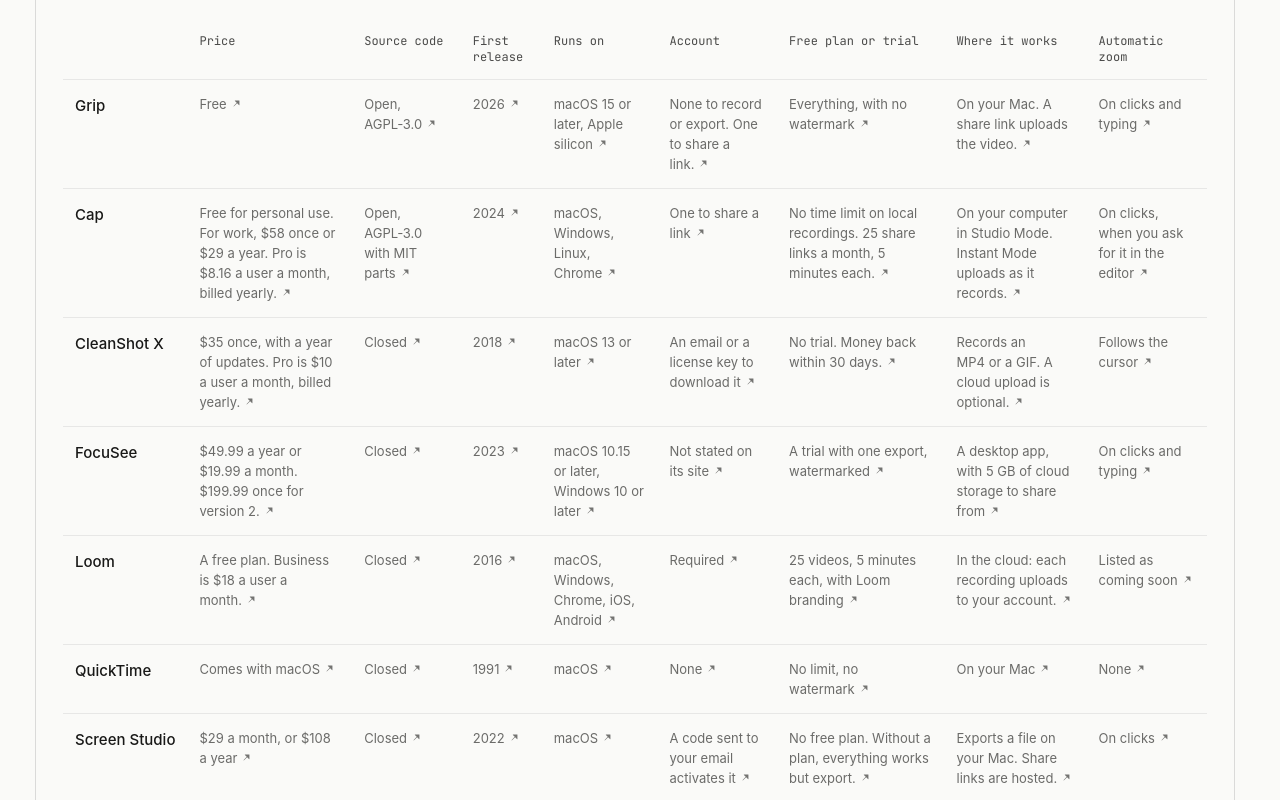
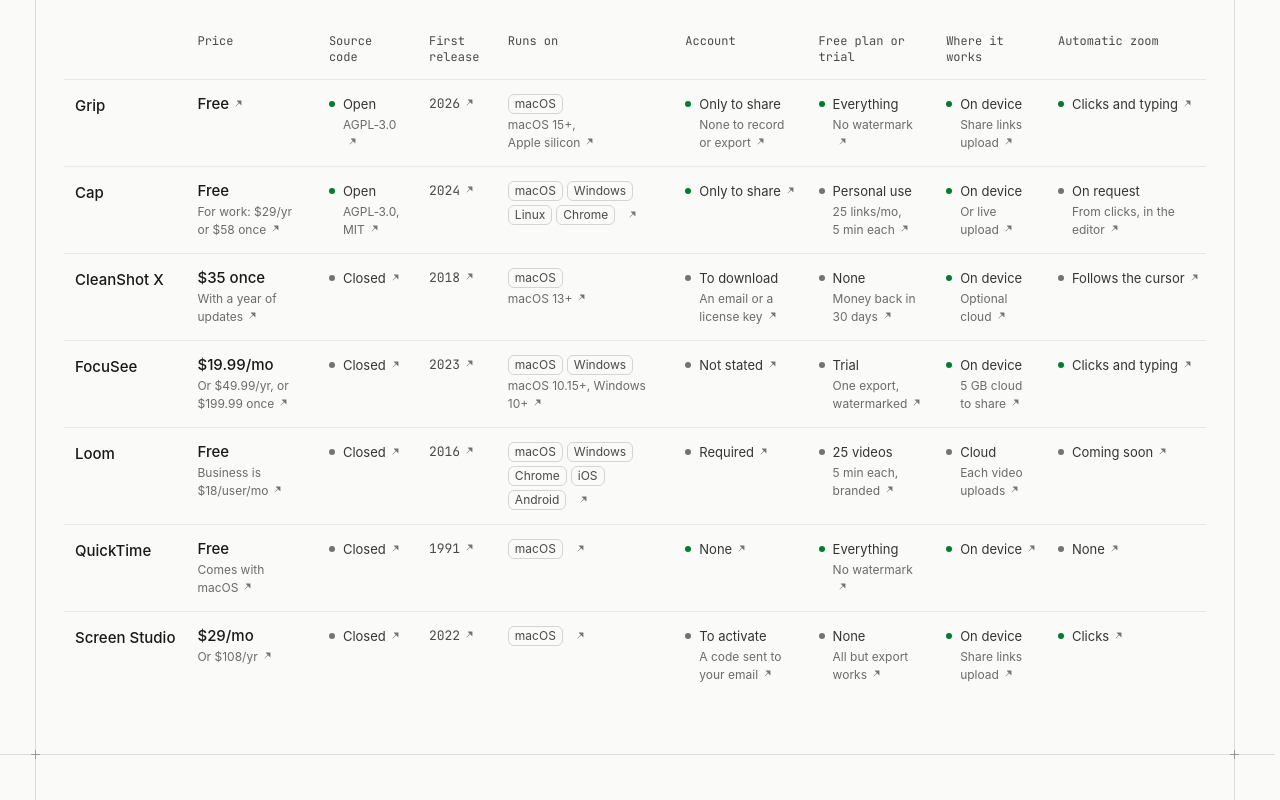
Before and after one commit to bestboyhq/grip, a SvelteKit app in the folder site/: page /benchmark in a window 1280 px wide. Shown: the part 620-1420 px from the top of the page. Built offline with nearby package versions, Linux system fonts and the light colour scheme; a web font is replaced by a local one.

Commit message:
docs(site): compare Mac screen recorders on a benchmark page
Co-authored-by: malini-agent[bot] <338999285+malini-agent[bot]@users.noreply.github.com>

```diff
--- a/site/src/lib/benchmark.ts
+++ b/site/src/lib/benchmark.ts
@@ -8,18 +8,27 @@ export const CHECKED = '2026-11-19';
 // How long take.swift runs.
 export const SECONDS = 15;
 
-export const FACTS = [
-	['price', 'Price'],
-	['source', 'Source code'],
-	['since', 'First release'],
-	['platforms', 'Runs on'],
-	['account', 'Account'],
-	['free', 'Free plan or trial'],
-	['where', 'Where it works'],
-	['zoom', 'Automatic zoom'],
-] as const;
+// The columns, one fact each, and how its cells show it, the same way in every row: a price leads with its
+// headline, a mark is a short answer after a dot that turns green on the answers in `good`, a year is set in mono,
+// and chips list platforms. A value stays a few words; the rest goes in its note.
+type Key = 'price' | 'source' | 'since' | 'platforms' | 'account' | 'free' | 'where' | 'zoom';
+export const FACTS: readonly Readonly<{
+	key: Key;
+	label: string;
+	kind: 'price' | 'mark' | 'year' | 'chips';
+	good?: readonly string[];
+}>[] = [
+	{ key: 'price', label: 'Price', kind: 'price' },
+	{ key: 'source', label: 'Source code', kind: 'mark', good: ['Open'] },
+	{ key: 'since', label: 'First release', kind: 'year' },
+	{ key: 'platforms', label: 'Runs on', kind: 'chips' },
+	{ key: 'account', label: 'Account', kind: 'mark', good: ['None', 'Only to share'] },
+	{ key: 'free', label: 'Free plan or trial', kind: 'mark', good: ['Everything'] },
+	{ key: 'where', label: 'Where it works', kind: 'mark', good: ['On device'] },
+	{ key: 'zoom', label: 'Automatic zoom', kind: 'mark', good: ['Clicks and typing', 'Clicks'] },
+];
 
-type Fact = readonly [text: string, source: string];
+type Fact = Readonly<{ value: string | readonly string[]; note?: string; source: string }>;
 
 // The ids of the recorders with a take, so the page asks only for clips that ship: none yet.
 export type Filmed = never;
@@ -27,7 +36,7 @@ export type Filmed = never;
 export type Recorder = Readonly<{
 	name: string;
 	url: string;
-	facts: Readonly<Record<(typeof FACTS)[number][0], Fact>>;
+	facts: Readonly<Record<Key, Fact>>;
 }> &
 	Readonly<
 		| { id: Filmed; take: Readonly<{ version: string; width: number; height: number }> }
@@ -44,14 +53,14 @@ export const RECORDERS: readonly Recorder[] = [
 		name: 'Grip',
 		url: 'https://bestboy.dev/grip',
 		facts: {
-			price: ['Free', README],
-			source: ['Open, AGPL-3.0', `${GITHUB_URL}/blob/main/LICENSE`],
-			since: ['2026', `${GITHUB_URL}/releases/tag/v0.1.0`],
-			platforms: ['macOS 15 or later, Apple silicon', README],
-			account: ['None to record or export. One to share a link.', README],
-			free: ['Everything, with no watermark', README],
-			where: ['On your Mac. A share link uploads the video.', README],
-			zoom: ['On clicks and typing', README],
+			price: { value: 'Free', source: README },
+			source: { value: 'Open', note: 'AGPL-3.0', source: `${GITHUB_URL}/blob/main/LICENSE` },
+			since: { value: '2026', source: `${GITHUB_URL}/releases/tag/v0.1.0` },
+			platforms: { value: ['macOS'], note: 'macOS 15+, Apple\u00a0silicon', source: README },
+			account: { value: 'Only to share', note: 'None to record or export', source: README },
+			free: { value: 'Everything', note: 'No watermark', source: README },
+			where: { value: 'On device', note: 'Share links upload', source: README },
+			zoom: { value: 'Clicks and typing', source: README },
 		},
 	},
 	{
@@ -59,20 +68,22 @@ export const RECORDERS: readonly Recorder[] = [
 		name: 'Cap',
 		url: 'https://cap.so',
 		facts: {
-			price: [
-				'Free for personal use. For work, $58 once or $29 a year. Pro is $8.16 a user a month, billed yearly.',
-				'https://cap.so/pricing',
-			],
-			source: ['Open, AGPL-3.0 with MIT parts', 'https://github.com/CapSoftware/Cap'],
-			since: ['2024', 'https://github.com/CapSoftware/Cap/releases'],
-			platforms: ['macOS, Windows, Linux, Chrome', 'https://cap.so/download'],
-			account: ['One to share a link', 'https://cap.so/docs/recording/studio-mode'],
-			free: ['No time limit on local recordings. 25 share links a month, 5 minutes each.', 'https://cap.so/pricing'],
-			where: [
-				'On your computer in Studio Mode. Instant Mode uploads as it records.',
-				'https://cap.so/docs/recording/studio-mode',
-			],
-			zoom: ['On clicks, when you ask for it in the editor', 'https://cap.so/docs/recording/studio-mode'],
+			price: {
+				value: 'Free',
+				note: 'For work: $29/yr or $58 once',
+				source: 'https://cap.so/pricing',
+			},
+			source: { value: 'Open', note: 'AGPL-3.0, MIT', source: 'https://github.com/CapSoftware/Cap' },
+			since: { value: '2024', source: 'https://github.com/CapSoftware/Cap/releases' },
+			platforms: { value: ['macOS', 'Windows', 'Linux', 'Chrome'], source: 'https://cap.so/download' },
+			account: { value: 'Only to share', source: 'https://cap.so/docs/recording/studio-mode' },
+			free: { value: 'Personal use', note: '25 links/mo, 5 min each', source: 'https://cap.so/pricing' },
+			where: {
+				value: 'On device',
+				note: 'Or live upload',
+				source: 'https://cap.so/docs/recording/studio-mode',
+			},
+			zoom: { value: 'On request', note: 'From clicks, in the editor', source: 'https://cap.so/docs/recording/studio-mode' },
 		},
 	},
 	{
@@ -80,17 +91,18 @@ export const RECORDERS: readonly Recorder[] = [
 		name: 'CleanShot X',
 		url: 'https://cleanshot.com',
 		facts: {
-			price: [
-				'$35 once, with a year of updates. Pro is $10 a user a month, billed yearly.',
-				'https://cleanshot.com/pricing',
-			],
-			source: ['Closed', 'https://cleanshot.com/eula'],
-			since: ['2018', 'https://cleanshot.com/changelog'],
-			platforms: ['macOS 13 or later', 'https://cleanshot.com/pricing'],
-			account: ['An email or a license key to download it', 'https://licenses.cleanshot.com/download/cleanshotx'],
-			free: ['No trial. Money back within 30 days.', 'https://cleanshot.com/pricing'],
-			where: ['Records an MP4 or a GIF. A cloud upload is optional.', 'https://cleanshot.com/features'],
-			zoom: ['Follows the cursor', 'https://cleanshot.com/features'],
+			price: { value: '$35 once', note: 'With a year of updates', source: 'https://cleanshot.com/pricing' },
+			source: { value: 'Closed', source: 'https://cleanshot.com/eula' },
+			since: { value: '2018', source: 'https://cleanshot.com/changelog' },
+			platforms: { value: ['macOS'], note: 'macOS 13+', source: 'https://cleanshot.com/pricing' },
+			account: {
+				value: 'To download',
+				note: 'An email or a license key',
+				source: 'https://licenses.cleanshot.com/download/cleanshotx',
+			},
+			free: { value: 'None', note: 'Money back in 30 days', source: 'https://cleanshot.com/pricing' },
+			where: { value: 'On device', note: 'Optional cloud', source: 'https://cleanshot.com/features' },
+			zoom: { value: 'Follows the cursor', source: 'https://cleanshot.com/features' },
 		},
 	},
 	{
@@ -98,14 +110,22 @@ export const RECORDERS: readonly Recorder[] = [
 		name: 'FocuSee',
 		url: 'https://focusee.ai',
 		facts: {
-			price: ['$49.99 a year or $19.99 a month. $199.99 once for version 2.', 'https://focusee.ai/pricing.htm'],
-			source: ['Closed', 'https://www.imobie.com/company/end-user-license-agreement.htm'],
-			since: ['2023', 'https://focusee.ai/news/focusee-v2-release.htm'],
-			platforms: ['macOS 10.15 or later, Windows 10 or later', 'https://focusee.ai/specs.htm'],
-			account: ['Not stated on its site', 'https://focusee.ai/faq/presales-and-billing.htm'],
-			free: ['A trial with one export, watermarked', 'https://focusee.ai/faq/presales-and-billing.htm'],
-			where: ['A desktop app, with 5 GB of cloud storage to share from', 'https://focusee.ai/pricing.htm'],
-			zoom: ['On clicks and typing', 'https://focusee.ai/'],
+			price: {
+				value: '$19.99/mo',
+				note: 'Or $49.99/yr, or $199.99 once',
+				source: 'https://focusee.ai/pricing.htm',
+			},
+			source: { value: 'Closed', source: 'https://www.imobie.com/company/end-user-license-agreement.htm' },
+			since: { value: '2023', source: 'https://focusee.ai/news/focusee-v2-release.htm' },
+			platforms: {
+				value: ['macOS', 'Windows'],
+				note: 'macOS 10.15+, Windows 10+',
+				source: 'https://focusee.ai/specs.htm',
+			},
+			account: { value: 'Not stated', source: 'https://focusee.ai/faq/presales-and-billing.htm' },
+			free: { value: 'Trial', note: 'One export, watermarked', source: 'https://focusee.ai/faq/presales-and-billing.htm' },
+			where: { value: 'On device', note: '5 GB cloud to share', source: 'https://focusee.ai/pricing.htm' },
+			zoom: { value: 'Clicks and typing', source: 'https://focusee.ai/' },
 		},
 	},
 	{
@@ -113,20 +133,21 @@ export const RECORDERS: readonly Recorder[] = [
 		name: 'Loom',
 		url: 'https://www.loom.com',
 		facts: {
-			price: ['A free plan. Business is $18 a user a month.', 'https://www.loom.com/pricing'],
-			source: ['Closed', 'https://www.atlassian.com/legal/atlassian-customer-agreement'],
-			since: ['2016', 'https://en.wikipedia.org/wiki/Loom,_Inc.'],
-			platforms: [
-				'macOS, Windows, Chrome, iOS, Android',
-				'https://support.atlassian.com/loom/docs/loom-device-compatibility/',
-			],
-			account: ['Required', 'https://www.atlassian.com/software/loom/screen-recorder'],
-			free: ['25 videos, 5 minutes each, with Loom branding', 'https://www.loom.com/pricing'],
-			where: [
-				'In the cloud: each recording uploads to your account.',
-				'https://www.atlassian.com/software/loom/screen-recorder',
-			],
-			zoom: ['Listed as coming soon', 'https://www.atlassian.com/software/loom/editing'],
+			price: { value: 'Free', note: 'Business is $18/user/mo', source: 'https://www.loom.com/pricing' },
+			source: { value: 'Closed', source: 'https://www.atlassian.com/legal/atlassian-customer-agreement' },
+			since: { value: '2016', source: 'https://en.wikipedia.org/wiki/Loom,_Inc.' },
+			platforms: {
+				value: ['macOS', 'Windows', 'Chrome', 'iOS', 'Android'],
+				source: 'https://support.atlassian.com/loom/docs/loom-device-compatibility/',
+			},
+			account: { value: 'Required', source: 'https://www.atlassian.com/software/loom/screen-recorder' },
+			free: { value: '25 videos', note: '5 min each, branded', source: 'https://www.loom.com/pricing' },
+			where: {
+				value: 'Cloud',
+				note: 'Each video uploads',
+				source: 'https://www.atlassian.com/software/loom/screen-recorder',
+			},
+			zoom: { value: 'Coming soon', source: 'https://www.atlassian.com/software/loom/editing' },
 		},
 	},
 	{
@@ -134,14 +155,21 @@ export const RECORDERS: readonly Recorder[] = [
 		name: 'QuickTime',
 		url: 'https://support.apple.com/guide/quicktime-player/welcome/mac',
 		facts: {
-			price: ['Comes with macOS', 'https://support.apple.com/guide/quicktime-player/welcome/mac'],
-			source: ['Closed', 'https://www.apple.com/legal/sla/'],
-			since: ['1991', 'https://en.wikipedia.org/wiki/QuickTime'],
-			platforms: ['macOS', 'https://support.apple.com/guide/quicktime-player/welcome/mac'],
-			account: ['None', 'https://support.apple.com/en-us/102618'],
-			free: ['No limit, no watermark', 'https://support.apple.com/en-us/102618'],
-			where: ['On your Mac', 'https://support.apple.com/en-us/102618'],
-			zoom: ['None', 'https://support.apple.com/guide/quicktime-player/record-your-screen-qtp97b08e666/mac'],
+			price: {
+				value: 'Free',
+				note: 'Comes with macOS',
+				source: 'https://support.apple.com/guide/quicktime-player/welcome/mac',
+			},
+			source: { value: 'Closed', source: 'https://www.apple.com/legal/sla/' },
+			since: { value: '1991', source: 'https://en.wikipedia.org/wiki/QuickTime' },
+			platforms: { value: ['macOS'], source: 'https://support.apple.com/guide/quicktime-player/welcome/mac' },
+			account: { value: 'None', source: 'https://support.apple.com/en-us/102618' },
+			free: { value: 'Everything', note: 'No watermark', source: 'https://support.apple.com/en-us/102618' },
+			where: { value: 'On device', source: 'https://support.apple.com/en-us/102618' },
+			zoom: {
+				value: 'None',
+				source: 'https://support.apple.com/guide/quicktime-player/record-your-screen-qtp97b08e666/mac',
+			},
 		},
 	},
 	{
@@ -149,17 +177,22 @@ export const RECORDERS: readonly Recorder[] = [
 		name: 'Screen Studio',
 		url: 'https://screen.studio',
 		facts: {
-			price: ['$29 a month, or $108 a year', 'https://screen.studio/pricing'],
-			source: ['Closed', 'https://screen.studio/legal/terms-of-service'],
-			since: ['2022', 'https://www.producthunt.com/products/screen-studio'],
-			platforms: ['macOS', 'https://screen.studio/'],
-			account: ['A code sent to your email activates it', 'https://screen.studio/guide/activating-screen-studio'],
-			free: ['No free plan. Without a plan, everything works but export.', 'https://screen.studio/download'],
-			where: [
-				'Exports a file on your Mac. Share links are hosted.',
-				'https://screen.studio/guide/exporting-the-video',
-			],
-			zoom: ['On clicks', 'https://screen.studio/'],
+			price: { value: '$29/mo', note: 'Or $108/yr', source: 'https://screen.studio/pricing' },
+			source: { value: 'Closed', source: 'https://screen.studio/legal/terms-of-service' },
+			since: { value: '2022', source: 'https://www.producthunt.com/products/screen-studio' },
+			platforms: { value: ['macOS'], source: 'https://screen.studio/' },
+			account: {
+				value: 'To activate',
+				note: 'A code sent to your email',
+				source: 'https://screen.studio/guide/activating-screen-studio',
+			},
+			free: { value: 'None', note: 'All but export works', source: 'https://screen.studio/download' },
+			where: {
+				value: 'On device',
+				note: 'Share links upload',
+				source: 'https://screen.studio/guide/exporting-the-video',
+			},
+			zoom: { value: 'Clicks', source: 'https://screen.studio/' },
 		},
 	},
 ];
--- a/site/src/routes/(site)/benchmark/+page.svelte
+++ b/site/src/routes/(site)/benchmark/+page.svelte
@@ -32,6 +32,10 @@
 				: undefined;
 	}
 	const cool = () => (hot = undefined);
+
+	// A hyphen holds its line together, so AGPL-3.0 never breaks after AGPL, and a number keeps the word after it, so
+	// 5 min never ends one line and starts the next.
+	const whole = (text: string) => text.replaceAll('-', '\u2011').replace(/(\d) /gu, '$1\u00a0');
 </script>
 
 <Head
@@ -86,7 +90,7 @@
 			<thead>
 				<tr>
 					<td></td>
-					{#each FACTS as [key, label], col (key)}
+					{#each FACTS as { key, label }, col (key)}
 						<th scope="col" class:hot={hot?.col === col + 1}>{label}</th>
 					{/each}
 				</tr>
@@ -95,16 +99,30 @@
 				{#each RECORDERS as { id, name, url, facts }, row (id)}
 					<tr class:hot={hot?.row === row + 1}>
 						<th scope="row"><a href={url} rel="noopener">{name}</a></th>
-						{#each FACTS as [key, label], col (key)}
-							{@const [text, source] = facts[key]}
-							<!-- A hyphen holds its line together, so AGPL-3.0 never breaks after AGPL. -->
-							<td class:hot={hot?.col === col + 1}>
-								{text.replaceAll('-', '\u2011')}&NoBreak;<a
+						{#each FACTS as { key, label, kind, good }, col (key)}
+							{@const { value, note, source } = facts[key]}
+							<!-- The arrow to the source ends the cell's last line. -->
+							{#snippet link()}
+								&NoBreak;<a
 									class="source"
 									href={source}
 									rel="noopener"
 									aria-label="Source: {name}, {label.toLowerCase()}"><Arrow /></a
 								>
+							{/snippet}
+							<td class={kind} class:hot={hot?.col === col + 1}>
+								{#if typeof value === 'string'}
+									<span class="value" class:good={good?.includes(value)}
+										>{whole(value)}{#if !note}{@render link()}{/if}</span
+									>
+								{:else}
+									<span class="value"
+										>{#each value as chip (chip)}<span class="chip">{chip}</span>{/each}{#if !note}{@render link()}{/if}</span
+									>
+								{/if}
+								{#if note}
+									<span class="note">{whole(note)}{@render link()}</span>
+								{/if}
 							</td>
 						{/each}
 					</tr>
@@ -135,8 +153,8 @@
 		{/if}
 		<li>
 			<b>First-hand facts.</b>
-			Each one comes from the maker’s own page where there is one, and its arrow opens the page it was read
-			from.
+			Each one comes from the maker’s own page where there is one: point at a fact, and its arrow opens the
+			page it was read from.
 		</li>
 		<li>
 			<b>Made by Grip’s makers.</b>
@@ -260,7 +278,7 @@
 	   pads both sides, so a lit row or column has room around its text, and the table reaches past the column by
 	   that much to keep its text on the column's edges. */
 	.scroll {
-		--cell: 12px;
+		--cell: 11px;
 		margin: 32px calc(-1 * var(--pad)) 0;
 		padding-inline: var(--pad);
 		overflow-x: auto;
@@ -325,11 +343,88 @@
 		white-space: nowrap;
 	}
 
+	/* Every cell of a column shows its fact one way (src/lib/benchmark.ts): the value on top, read at a glance, and
+	   under it a quieter note. */
 	tbody td {
-		color: var(--fg-muted);
+		color: var(--fg-prose);
 		font-size: 13px;
 		line-height: 20px;
+	}
+
+	.value,
+	.note {
+		display: block;
 		text-wrap: pretty;
+	}
+
+	.note {
+		margin-top: 2px;
+		color: var(--fg-muted);
+		font-size: 12px;
+		line-height: 18px;
+	}
+
+	.price .value {
+		color: var(--fg-default);
+		font-size: 15px;
+		font-weight: 550;
+	}
+
+	.year .value {
+		color: var(--fg-secondary);
+		font-family: var(--mono);
+	}
+
+	/* A mark's dot sits on its first line, and its note lines up with its words. */
+	.mark .value,
+	.mark .note {
+		position: relative;
+		padding-left: 14px;
+	}
+
+	.mark .value {
+		white-space: nowrap;
+	}
+
+	.mark .value::before {
+		content: '';
+		position: absolute;
+		top: 7px;
+		left: 0;
+		width: 6px;
+		height: 6px;
+		border-radius: 50%;
+		background: var(--fg-faint);
+	}
+
+	.mark .good::before {
+		background: var(--success);
+	}
+
+	/* Wide enough for two chips a line, so no platform list stands in a tower, and for a price's note to take two
+	   lines, not four. */
+	td.chips {
+		min-width: 150px;
+	}
+
+	td.price {
+		min-width: 118px;
+	}
+
+	.chips .value {
+		display: flex;
+		flex-wrap: wrap;
+		gap: 4px;
+		align-items: center;
+	}
+
+	.chip {
+		padding: 0 6px;
+		border: 1px solid var(--border-default);
+		border-radius: 6px;
+		color: var(--fg-secondary);
+		font-size: 12px;
+		line-height: 18px;
 	}
 
 	/* The row and the column in hand, and brightest the cell where they cross. Instant, as every hover here. */
@@ -399,6 +494,16 @@
 		.source:hover {
 			color: var(--brand);
 		}
+
+		/* An arrow in every cell is noise: a mouse finds the one in the cell it points at, and a finger sees them all. */
+		.source {
+			opacity: 0;
+		}
+
+		tr.hot > td.hot .source,
+		.source:focus-visible {
+			opacity: 1;
+		}
 	}
 
 	@media (max-width: 859px) {
```
Also changed, not shown: 1 other file (tests, documents, lock files or other folders).
